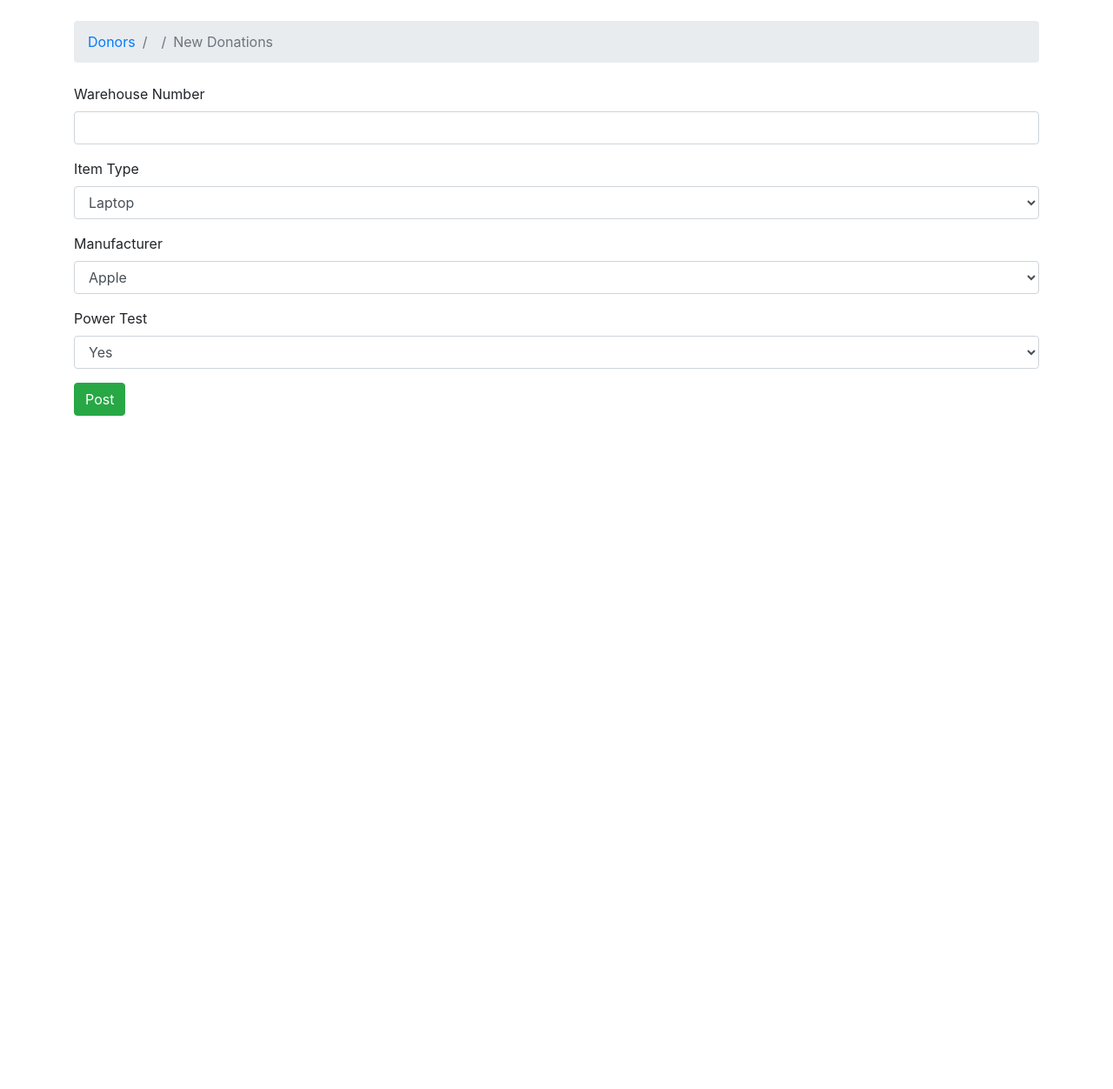
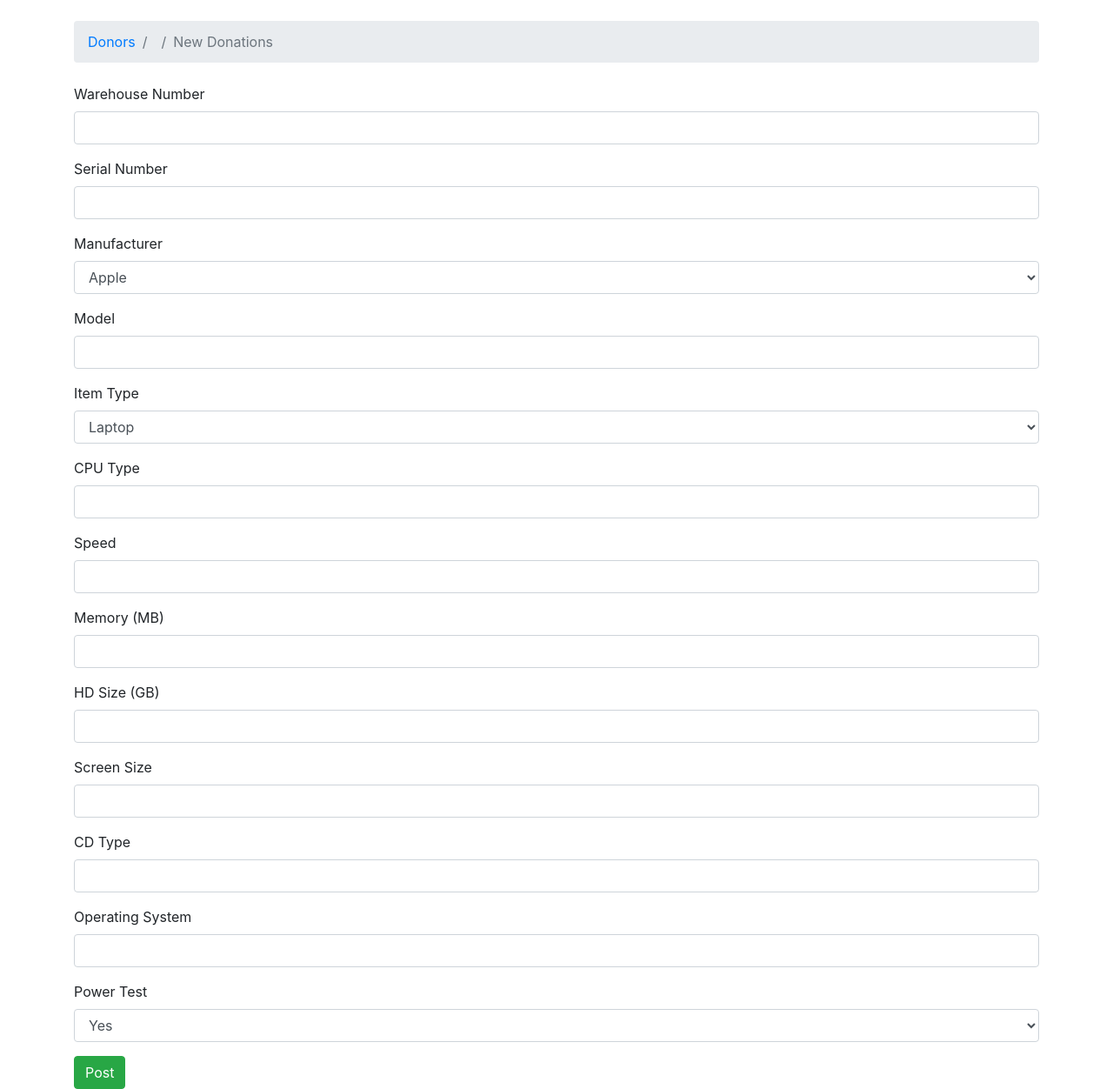
Before and after one commit to CJGEB/veepproject, a Django app: template myproject/templates/new_donations.html in a window 1280 px wide. Shown: the part 56-1308 px from the top of the page at 87% size. Before the commit the page ends 534 px from the top, so only its background shows below. Run offline with Django 3.2, Linux system fonts and the light colour scheme; the template is opened without the code that fills it, so the values that code supplies are empty; some libraries are stand-ins or nearby versions.

Commit message:
Update new_donations.html

```diff
--- a/myproject/templates/new_donations.html
+++ b/myproject/templates/new_donations.html
@@ -28,14 +28,8 @@
           <input type="text" class="form-control" id="id_warehousenum" name="warehousenum">
         </div>
         <div class="form-group">
-          <label for="id_message">Item Type</label>
-          <select type="text" class="form-control" id="id_item_type" name="item_type">
-            <option value="laptop">Laptop</option>
-            <option value="desktop">Desktop</option>
-            <option value="printer">Printer</option>
-            <option value="harddrive">HardDrive</option>
-            <option value="other">Other</option>
-          </select>
+          <label for="id_subject">Serial Number</label>
+          <input type="text" class="form-control" id="id_serialnum" name="serialnum">
         </div>
         <div class="form-group">
           <label for="id_message">Manufacturer</label>
@@ -51,6 +45,48 @@
           </select>
         </div>
         <div class="form-group">
+          <label for="id_subject">Model</label>
+          <input type="text" class="form-control" id="id_model" name="model">
+        </div>
+        <div class="form-group">
+          <label for="id_message">Item Type</label>
+          <select type="text" class="form-control" id="id_item_type" name="item_type">
+            <option value="laptop">Laptop</option>
+            <option value="desktop">Desktop</option>
+            <option value="printer">Printer</option>
+            <option value="harddrive">HardDrive</option>
+            <option value="other">Other</option>
+          </select>
+        </div>
+        <div class="form-group">
+          <label for="id_subject">CPU Type</label>
+          <input type="text" class="form-control" id="id_cpu_type" name="cpu_type">
+        </div>
+        <div class="form-group">
+          <label for="id_subject">Speed</label>
+          <input type="text" class="form-control" id="id_speed" name="speed">
+        </div>
+        <div class="form-group">
+          <label for="id_subject">Memory (MB)</label>
+          <input type="text" class="form-control" id="id_memory_mb" name="memory_mb">
+        </div>
+        <div class="form-group">
+          <label for="id_subject">HD Size (GB)</label>
+          <input type="text" class="form-control" id="id_hd_size" name="hd_size">
+        </div>
+        <div class="form-group">
+          <label for="id_subject">Screen Size</label>
+          <input type="text" class="form-control" id="id_screen_size" name="screen_size">
+        </div>
+        <div class="form-group">
+          <label for="id_subject">CD Type</label>
+          <input type="text" class="form-control" id="id_cd_type" name="cd_type">
+        </div>
+        <div class="form-group">
+          <label for="id_subject">Operating System</label>
+          <input type="text" class="form-control" id="id_operating_system" name="operating_system">
+        </div>
+        <div class="form-group">
           <label for="id_message">Power Test</label>
           <select type="text" class="form-control" id="id_power_test" name="power_test" >
             <option value="yes">Yes</option>
@@ -58,6 +94,7 @@
           </select>
         </div>
 
+
         <button type="submit" class="btn btn-success">Post</button>
       </form>
     </div>
```
